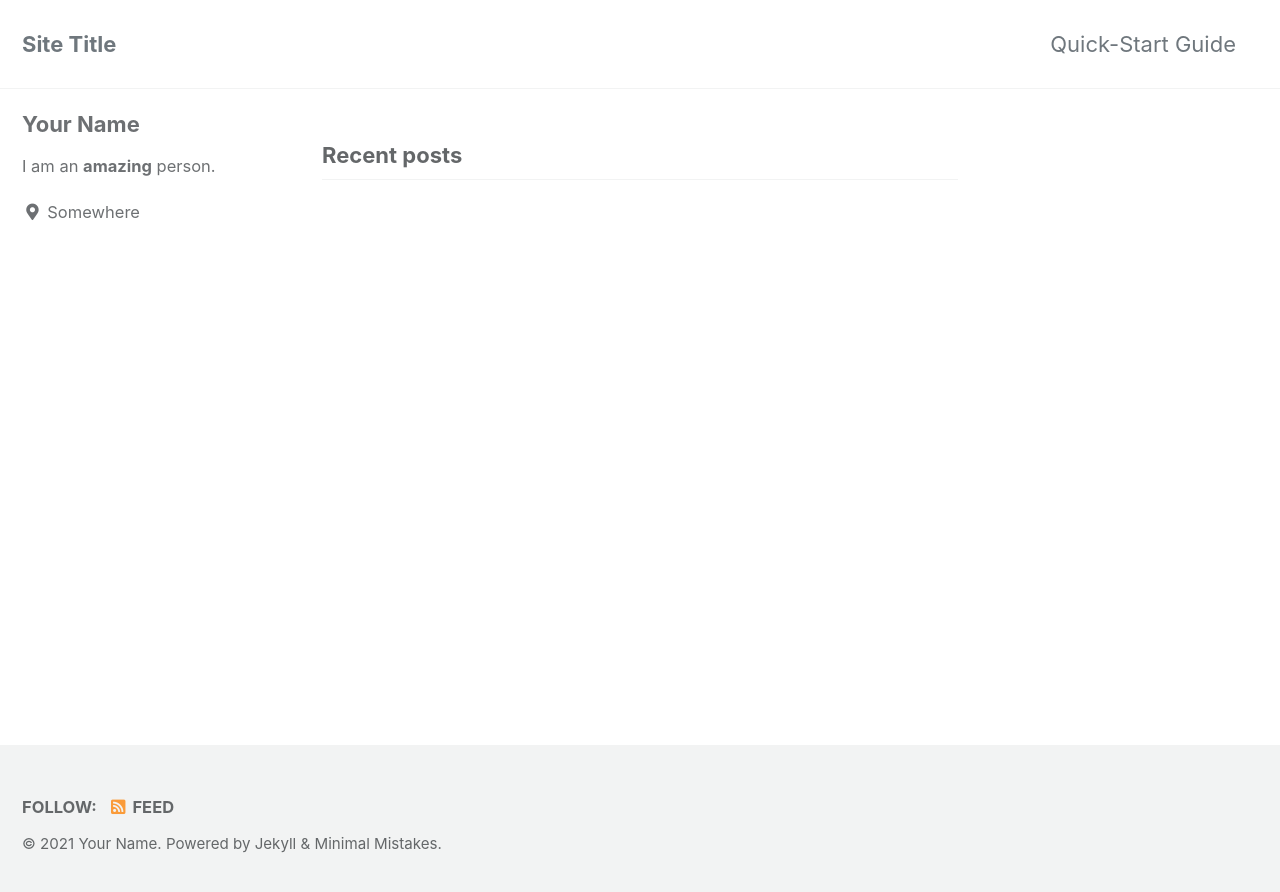
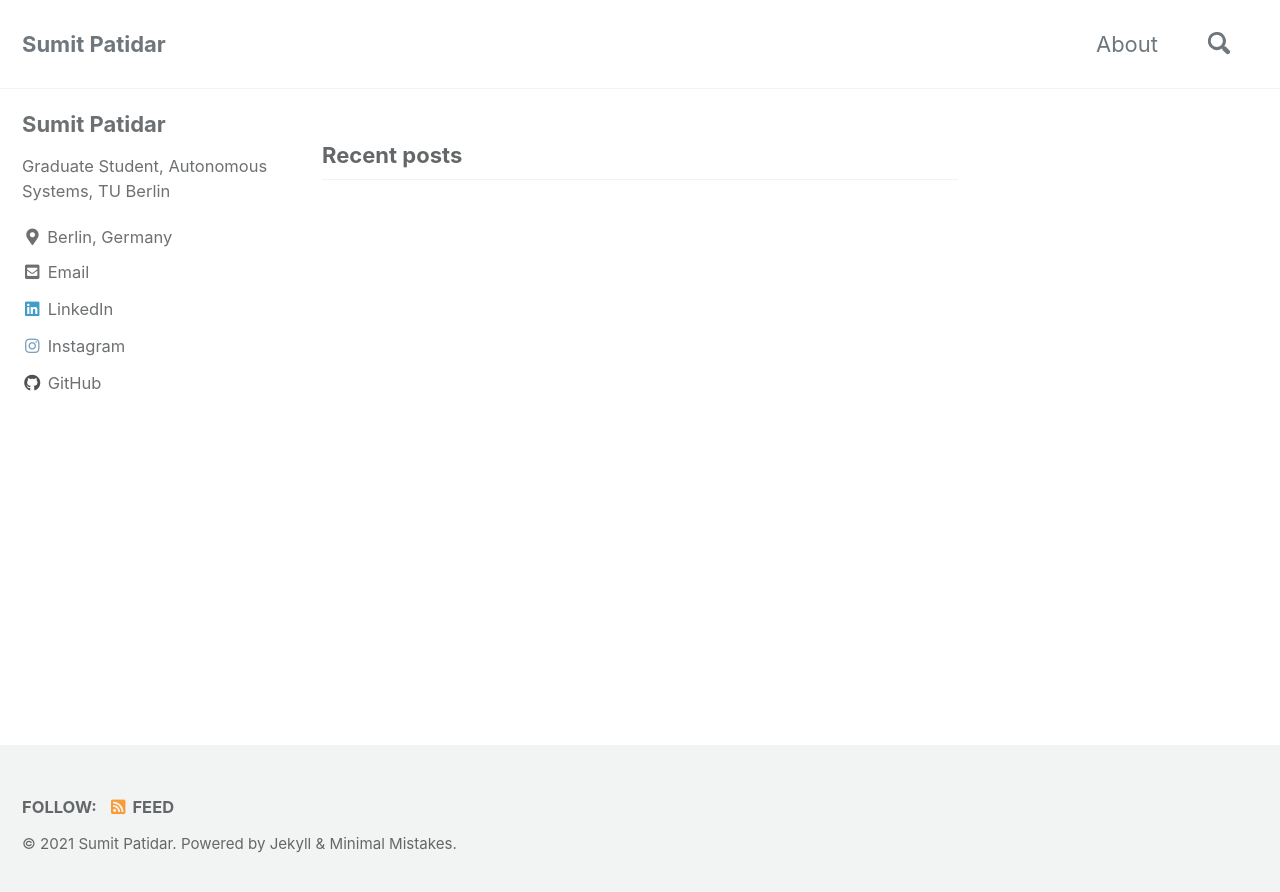
Before and after one commit to RocketSumit/rocketsumit.github.io_old, a Jekyll site: the page built from index.html, in a window 1280 px wide. Shown: the top 892 px of the page. Built offline with Jekyll 4.4.1, drawn with Linux system fonts in a browser that asks for light colours; cached includes are drawn as plain includes; the list of posts is cut into pages by our own code.

Commit message:
test
github pages test

```diff
--- a/_config.yml
+++ b/_config.yml
@@ -11,114 +11,118 @@
 # https://mmistakes.github.io/minimal-mistakes/docs/quick-start-guide/#installing-the-theme
 
 # theme                  : "minimal-mistakes-jekyll"
-# remote_theme           : "mmistakes/minimal-mistakes"
-minimal_mistakes_skin    : "default" # "air", "aqua", "contrast", "dark", "dirt", "neon", "mint", "plum", "sunrise"
+remote_theme: "mmistakes/minimal-mistakes"
+minimal_mistakes_skin: "default" # "air", "aqua", "contrast", "dark", "dirt", "neon", "mint", "plum", "sunrise"
 
 # Site Settings
-locale                   : "en-US"
-title                    : "Site Title"
-title_separator          : "-"
-subtitle                 : # site tagline that appears below site title in masthead
-name                     : "Your Name"
-description              : "An amazing website."
-url                      : # the base hostname & protocol for your site e.g. "https://mmistakes.github.io"
-baseurl                  : # the subpath of your site, e.g. "/blog"
-repository               : # GitHub username/repo-name e.g. "mmistakes/minimal-mistakes"
-teaser                   : # path of fallback teaser image, e.g. "/assets/images/500x300.png"
-logo                     : # path of logo image to display in the masthead, e.g. "/assets/images/88x88.png"
-masthead_title           : # overrides the website title displayed in the masthead, use " " for no title
+locale: "en-US"
+title: "Sumit Patidar"
+title_separator: "-"
+subtitle: # site tagline that appears below site title in masthead
+name: "Sumit Patidar"
+description: "Personal website of Sumit Patidar"
+url: "https://rocketsumit.github.io" # the base hostname & protocol for your site e.g. "https://mmistakes.github.io"
+baseurl: # the subpath of your site, e.g. "/blog"
+repository: # GitHub username/repo-name e.g. "mmistakes/minimal-mistakes"
+teaser: # path of fallback teaser image, e.g. "/assets/images/500x300.png"
+logo: # path of logo image to display in the masthead, e.g. "/assets/images/88x88.png"
+masthead_title: # overrides the website title displayed in the masthead, use " " for no title
 # breadcrumbs            : false # true, false (default)
-words_per_minute         : 200
+words_per_minute: 200
 comments:
-  provider               : # false (default), "disqus", "discourse", "facebook", "staticman", "staticman_v2", "utterances", "custom"
+  provider: # false (default), "disqus", "discourse", "facebook", "staticman", "staticman_v2", "utterances", "custom"
   disqus:
-    shortname            : # https://help.disqus.com/customer/portal/articles/466208-what-s-a-shortname-
+    shortname: # https://help.disqus.com/customer/portal/articles/466208-what-s-a-shortname-
   discourse:
-    server               : # https://meta.discourse.org/t/embedding-discourse-comments-via-javascript/31963 , e.g.: meta.discourse.org
+    server: # https://meta.discourse.org/t/embedding-discourse-comments-via-javascript/31963 , e.g.: meta.discourse.org
   facebook:
     # https://developers.facebook.com/docs/plugins/comments
-    appid                :
-    num_posts            : # 5 (default)
-    colorscheme          : # "light" (default), "dark"
+    appid:
+    num_posts: # 5 (default)
+    colorscheme: # "light" (default), "dark"
   utterances:
-    theme                : # "github-light" (default), "github-dark"
-    issue_term           : # "pathname" (default)
+    theme: # "github-light" (default), "github-dark"
+    issue_term: # "pathname" (default)
   staticman:
-    branch               : # "master"
-    endpoint             : # "https://{your Staticman v3 API}/v3/entry/github/"
+    branch: # "master"
+    endpoint: # "https://{your Staticman v3 API}/v3/entry/github/"
 reCaptcha:
-  siteKey                :
-  secret                 :
+  siteKey:
+  secret:
 atom_feed:
-  path                   : # blank (default) uses feed.xml
-  hide                   : # true, false (default)
-search                   : # true, false (default)
-search_full_content      : # true, false (default)
-search_provider          : # lunr (default), algolia, google
+  path: # blank (default) uses feed.xml
+  hide: # true, false (default)
+search: true # true, false (default)
+search_full_content: true # true, false (default)
+search_provider: # lunr (default), algolia, google
 algolia:
-  application_id         : # YOUR_APPLICATION_ID
-  index_name             : # YOUR_INDEX_NAME
-  search_only_api_key    : # YOUR_SEARCH_ONLY_API_KEY
-  powered_by             : # true (default), false
+  application_id: # YOUR_APPLICATION_ID
+  index_name: # YOUR_INDEX_NAME
+  search_only_api_key: # YOUR_SEARCH_ONLY_API_KEY
+  powered_by: # true (default), false
 google:
-  search_engine_id       : # YOUR_SEARCH_ENGINE_ID
-  instant_search         : # false (default), true
+  search_engine_id: # YOUR_SEARCH_ENGINE_ID
+  instant_search: # false (default), true
 # SEO Related
-google_site_verification :
-bing_site_verification   :
-yandex_site_verification :
-naver_site_verification  :
+google_site_verification:
+bing_site_verification:
+yandex_site_verification:
+naver_site_verification:
 
 # Social Sharing
 twitter:
-  username               :
+  username:
 facebook:
-  username               :
-  app_id                 :
-  publisher              :
-og_image                 : # Open Graph/Twitter default site image
+  username:
+  app_id:
+  publisher:
+og_image: # Open Graph/Twitter default site image
 # For specifying social profiles
 # - https://developers.google.com/structured-data/customize/social-profiles
 social:
-  type                   : # Person or Organization (defaults to Person)
-  name                   : # If the user or organization name differs from the site's name
+  type: # Person or Organization (defaults to Person)
+  name: # If the user or organization name differs from the site's name
   links: # An array of links to social media profiles
+    - "https://instagram.com/rocketsumit"
+    - "https://github.com/RocketSumit"
 
 # Analytics
 analytics:
-  provider               : false # false (default), "google", "google-universal", "google-gtag", "custom"
+  provider: false # false (default), "google", "google-universal", "google-gtag", "custom"
   google:
-    tracking_id          :
-    anonymize_ip         : # true, false (default)
-
+    tracking_id:
+    anonymize_ip: # true, false (default)
 
 # Site Author
 author:
-  name             : "Your Name"
-  avatar           : # path of avatar image, e.g. "/assets/images/bio-photo.jpg"
-  bio              : "I am an **amazing** person."
-  location         : "Somewhere"
-  email            :
+  name: "Sumit Patidar"
+  avatar: # path of avatar image, e.g. "/assets/images/bio-photo.jpg"
+  bio: "Graduate Student, Autonomous Systems, TU Berlin"
+  location: "Berlin, Germany"
+  email: "sumitpatidar96@gmail.com"
+  linkedin: "sumitpatidar"
+  github: "RocketSumit"
+  instagram: "rocketsumit"
   links:
-    - label: "Email"
-      icon: "fas fa-fw fa-envelope-square"
-      # url: "mailto:your.name@email.com"
-    - label: "Website"
-      icon: "fas fa-fw fa-link"
-      # url: "https://your-website.com"
-    - label: "Twitter"
-      icon: "fab fa-fw fa-twitter-square"
-      # url: "https://twitter.com/"
-    - label: "Facebook"
-      icon: "fab fa-fw fa-facebook-square"
-      # url: "https://facebook.com/"
-    - label: "GitHub"
-      icon: "fab fa-fw fa-github"
-      # url: "https://github.com/"
-    - label: "Instagram"
-      icon: "fab fa-fw fa-instagram"
-      # url: "https://instagram.com/"
-
+    # - label: "Email"
+    # icon: "fas fa-fw fa-envelope-square"
+    # url: "mailto:sumitpatidar96@gmail.com"
+    # - label: "Website"
+    #   icon: "fas fa-fw fa-link"
+    #   # url: "https://your-website.com"
+    # - label: "Twitter"
+    #   icon: "fab fa-fw fa-twitter-square"
+    #   # url: "https://twitter.com/"
+    # - label: "Facebook"
+    #   icon: "fab fa-fw fa-facebook-square"
+    #   # url: "https://facebook.com/"
+    # - label: "GitHub"
+    #   icon: "fab fa-fw fa-github"
+    #   url: "https://github.com/RocketSumit"
+    # - label: "Instagram"
+    #   icon: "fab fa-fw fa-instagram"
+    #   url: "https://instagram.com/"
+#
 # Site Footer
 footer:
   links:
@@ -140,7 +144,6 @@ footer:
     - label: "Instagram"
       icon: "fab fa-fw fa-instagram"
       # url:
-
 
 # Reading Files
 include:
@@ -179,14 +182,12 @@ keep_files:
 encoding: "utf-8"
 markdown_ext: "markdown,mkdown,mkdn,mkd,md"
 
-
 # Conversion
 markdown: kramdown
 highlighter: rouge
 lsi: false
 excerpt_separator: "\n\n"
 incremental: false
-
 
 # Markdown Processing
 kramdown:
@@ -199,19 +200,16 @@ kramdown:
   smart_quotes: lsquo,rsquo,ldquo,rdquo
   enable_coderay: false
 
-
 # Sass/SCSS
 sass:
   sass_dir: _sass
   style: compressed # https://sass-lang.com/documentation/file.SASS_REFERENCE.html#output_style
-
 
 # Outputting
 permalink: /:categories/:title/
 paginate: 5 # amount of posts to show
 paginate_path: /page:num/
 timezone: # https://en.wikipedia.org/wiki/List_of_tz_database_time_zones
-
 
 # Plugins (previously gems:)
 plugins:
@@ -228,7 +226,6 @@ whitelist:
   - jekyll-gist
   - jekyll-feed
   - jekyll-include-cache
-
 
 # Archives
 #  Type
@@ -258,14 +255,12 @@ tag_archive:
 #     category: /categories/:name/
 #     tag: /tags/:name/
 
-
 # HTML Compression
 # - https://jch.penibelst.de/
 compress_html:
   clippings: all
   ignore:
     envs: development
-
 
 # Defaults
 defaults:
--- a/_data/navigation.yml
+++ b/_data/navigation.yml
@@ -1,6 +1,6 @@
 # main links
 main:
-  - title: "Quick-Start Guide"
+  - title: "About"
     url: https://mmistakes.github.io/minimal-mistakes/docs/quick-start-guide/
   # - title: "About"
   #   url: https://mmistakes.github.io/minimal-mistakes/about/
```
Also changed, not shown: Gemfile (+13 -1 lines), .github/CONTRIBUTING.md (deleted), .github/FUNDING.yml (deleted), .github/ISSUE_TEMPLATE/bug_report.md (deleted), .github/ISSUE_TEMPLATE/documentation.md (deleted), .github/PULL_REQUEST_TEMPLATE.md (deleted), .github/stale.yml (deleted), .github/workflows/stale.yml (deleted), 2 other files.
